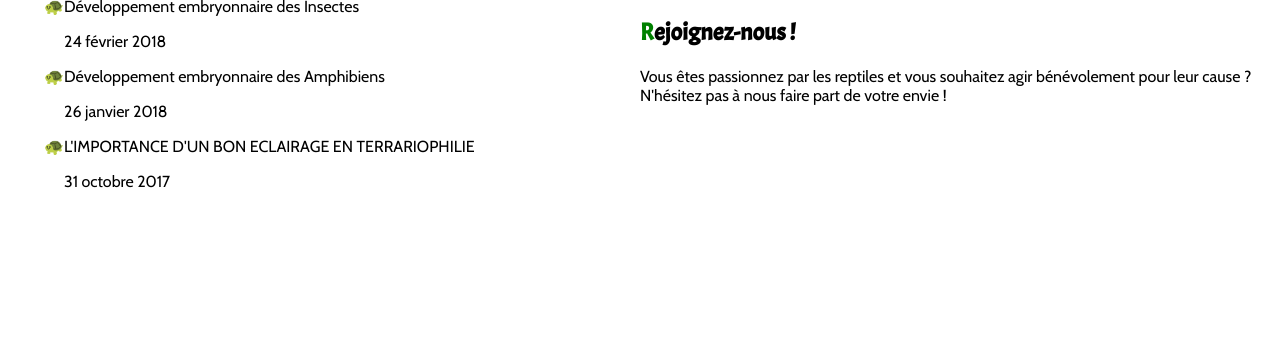
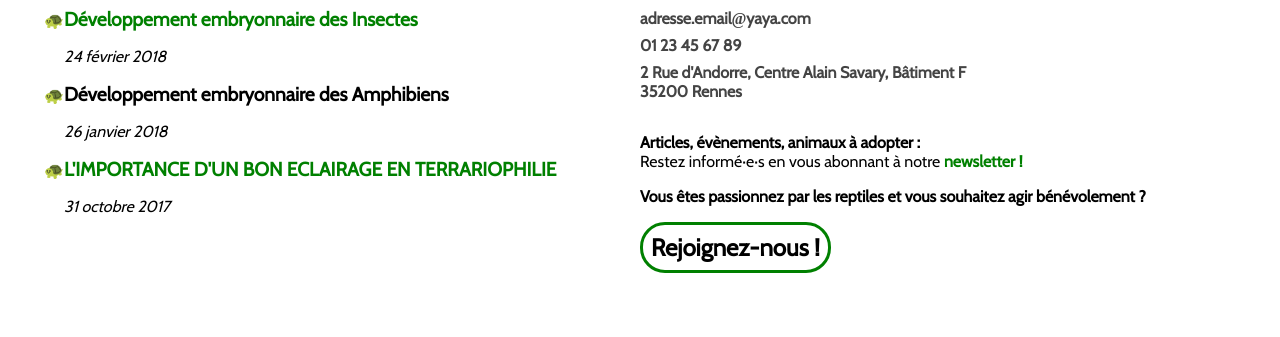
Before and after one commit to From-Roazhon/zanndoli_project, a website: page index.html in a window 1280 px wide. Shown: the part 5744-6081 px from the top of the page. Before the commit the page ends 5951 px from the top, so only its background shows below. Drawn offline with nearby package versions, Linux system fonts and the light colour scheme.

Commit message:
sixth commit

```diff
--- a/assets/sass/pages/_home.scss
+++ b/assets/sass/pages/_home.scss
@@ -155,7 +155,7 @@
 }
 
 .footer {
-    margin-top: 4rem;
+    margin: 4rem auto;
     &__article-container {
         display: inline-block;
         width: 45%;
@@ -167,9 +167,20 @@
             list-style-type: "\01F422";
             padding: 0;
             & > li {
+                &:nth-child(odd) > a {
+                    color: green;
+                }
                 & > a {
                     text-decoration: none;
                     color: #000;
+                    font-weight: bold;
+                    font-size: 1.2rem;
+                    &:hover {
+                        text-decoration: underline;
+                    }
+                }
+                & > p {
+                    font-style: italic;
                 }
             }
         }
@@ -196,6 +207,43 @@
                                 font-weight: bold;
                             }
                         }
+                    }
+                }
+            }
+            &__address-container {
+                margin: 2rem auto;
+                & a {
+                    display: block;
+                    margin: 0.5rem 0;
+                    text-decoration: none;
+                    color: #444;
+                    font-weight: bold;
+                    font-style: normal;
+                    width: fit-content;
+                    &:hover {
+                        text-decoration: underline;
+                    }
+                }
+            }
+            &__join-us-container {
+                & > p {
+                    font-weight: bold;
+                }
+                &__button {
+                    display: block;
+                    width: fit-content;
+                    margin-top: 1rem;
+                    border: 3px solid green;
+                    border-radius: 25px;
+                    padding: 0.5rem;
+                    text-decoration: none;
+                    font-size: 1.5rem;
+                    color: #000;
+                    font-weight: bold;
+                    &:hover {
+                        border-color: #000;
+                        color: #fff;
+                        background-color: rgba(green, 0.9);
                     }
                 }
             }
@@ -233,3 +281,12 @@
 .youtube-color {
     color: rgba(255, 0, 0, 0.85);
 }
+
+.newsletter-anchor {
+    text-decoration: none;
+    font-weight: bold;
+    color: green;
+    &:hover {
+        text-decoration: underline;
+    }
+}
--- a/index.html
+++ b/index.html
@@ -139,10 +139,8 @@
         </div><!--
         --><div class="footer__right-block">
             <div class="footer__right-block__contact-container">
-                <h2><span class="green">C</span>ontacts</h2>
-                <p>Suivez-nous via nos réseaux sociaux !</p>
-                <p>S'abonner à notre newsletter pour ne rien louper (articles, évènements, reptiles à adopter) !</p>
                 <div class="footer__right-block__contact-container__social-network-container">
+                    <h2><span class="green">S</span>uivez-nous via nos réseaux sociaux !</h2>
                     <div class="footer__right-block__contact-container__social-network-container__flexbox">
                         <div class="footer__right-block__contact-container__social-network-container__flexbox__item">
                             <a href="https://fr-fr.facebook.com/Zanndoli/" class="facebook-color"><i class="fa-brands fa-2xl fa-facebook"></i></a>
@@ -158,10 +156,20 @@
                         </div>
                     </div>
                 </div>
-            </div><!--
-            --><div class="footer__join-us-container">
-            <h2><span class="green">R</span>ejoignez-nous !</h2>
-            <p>Vous êtes passionnez par les reptiles et vous souhaitez agir bénévolement pour leur cause ? N'hésitez pas à nous faire part de votre envie !</p>
+                <div class="footer__right-block__contact-container__address-container">
+                    <h2><span class="green">C</span>ontacts</h2>
+                    <address>
+                        <a href="mailto:#">adresse.email<span style="font-family:no-serif;">@</span>yaya.com</a>
+                        <a href="tel:0123456789">01 23 45 67 89</a>
+                        <a href="https://maps.app.goo.gl/Q4hpgiATgh8kWBoM7">2 Rue d'Andorre, Centre Alain Savary, Bâtiment F<br>35200 Rennes</a>
+                    </address>
+                </div>
+                <p class="footer__right-block__contact-container__newsletter"><span class="bold">Articles, évènements, animaux à adopter :</span><br>Restez informé·e·s en vous abonnant à notre <a href="#" class="newsletter-anchor">newsletter !</a></p>
+                <div class="footer__right-block__contact-container__join-us-container">
+                    <p>Vous êtes passionnez par les reptiles et vous souhaitez agir bénévolement ?</p>
+                    <a href="#" class="footer__right-block__contact-container__join-us-container__button">Rejoignez-nous !</a>
+                </div>
+            </div>
         </div>
     </div>
     </footer>
```
Also changed, not shown: css/style.css, 1 other file.
